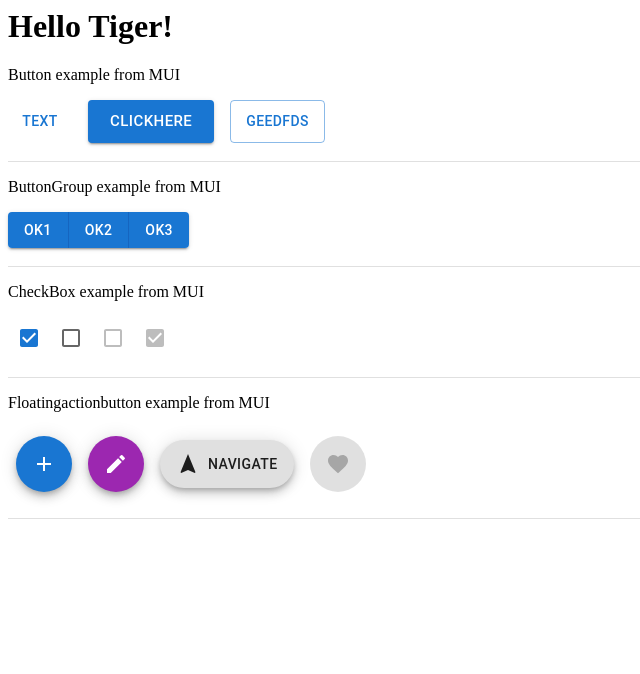
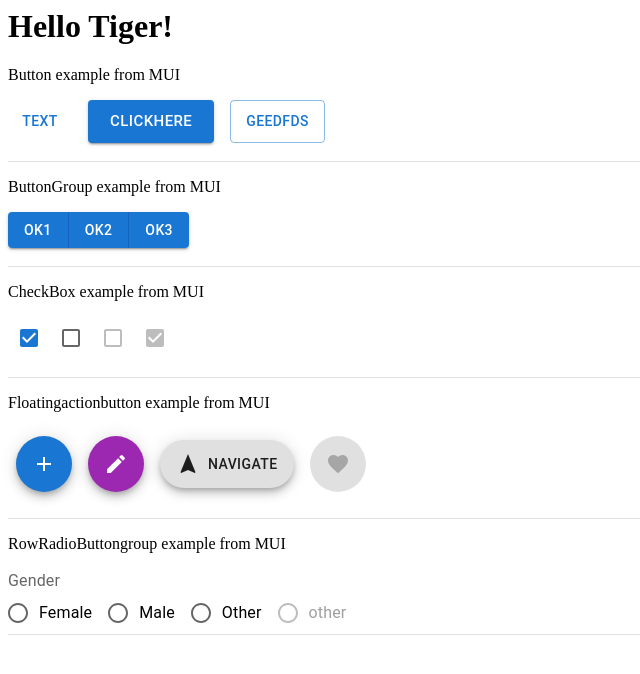
Before and after one commit to Zeetahub/My-first-react, a React (Create React App) app: page / in a window 1280 px wide. Shown: the top 674 px of the page, without its empty margins (0-640 px from the left). Built offline with nearby package versions, Linux system fonts and the light colour scheme.

Commit message:
2 files modified

```diff
--- a/src/App.js
+++ b/src/App.js
@@ -4,6 +4,7 @@ import { Basicbutton } from './Ui_components/button';
 import {BasicButtonGroup}from './Ui_components/buttongroup';
 import {Checkboxes} from './Ui_components/checkbox';
 import {FloatingActionButton} from './Ui_components/floatingactionbutton'
+import {RowRadioButtongroup} from './Ui_components/radiobutton'
 export default function App() {
   return (
     <div>
@@ -25,6 +26,10 @@ export default function App() {
       <FloatingActionButton/>
       <br />
       <Divider />
+      <p>RowRadioButtongroup example from MUI</p>
+      <RowRadioButtongroup/>
+      <br />
+      <Divider />
     </div>
   );
 }
--- a/src/Ui_components/radiobutton.js
+++ b/src/Ui_components/radiobutton.js
@@ -8,6 +8,18 @@ import FormLabel from '@mui/material/FormLabel';
 export function RowRadioButtongroup() {
   return (
     <FormControl component="fieldset">
-
+    <FormLabel component="legend">Gender</FormLabel>
+    <RadioGroup row aria-label="gender" name="row-radio-buttons-group">
+      <FormControlLabel value="female" control={<Radio />} label="Female" />
+      <FormControlLabel value="male" control={<Radio />} label="Male" />
+      <FormControlLabel value="other" control={<Radio />} label="Other" />
+      <FormControlLabel
+        value="disabled"
+        disabled
+        control={<Radio />}
+        label="other"
+      />
+    </RadioGroup>
+  </FormControl>
   );
 }
```
